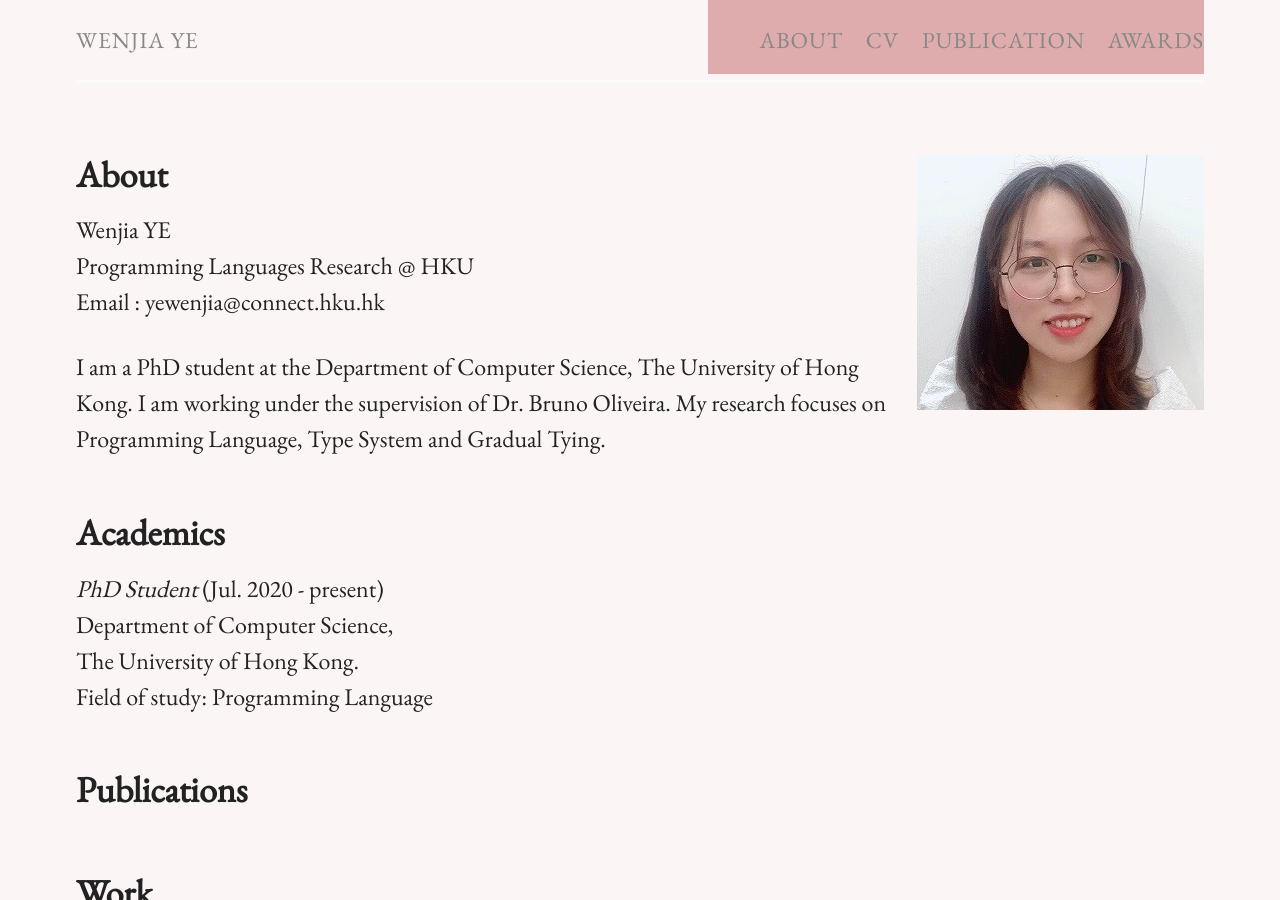
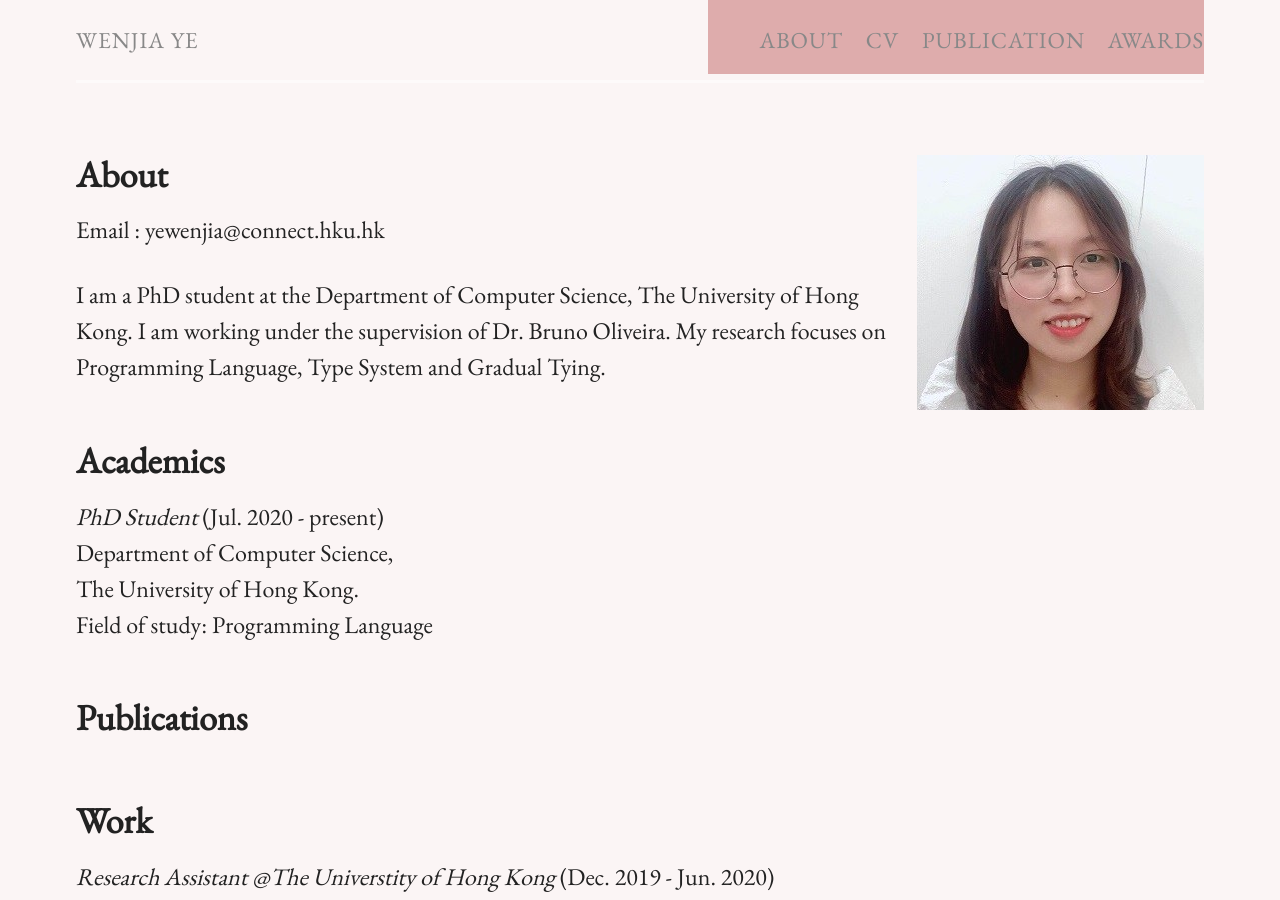
Before and after one commit to YeWenjia/YeWenjia.github.io, a Jekyll site: the page built from index.md, in a window 1280 px wide and 900 px high. Built offline with Jekyll 4.4.1, drawn with Linux system fonts in a browser that asks for light colours.

Commit message:
Update index.md

```diff
--- a/index.md
+++ b/index.md
@@ -8,8 +8,8 @@ permalink: /
 
 ## About
 
-Wenjia YE <br />
-Programming Languages Research @ HKU <br />
+<!-- Wenjia YE <br /> -->
+<!-- Programming Languages Research @ HKU <br /> -->
 Email : yewenjia@connect.hku.hk
 
 I am a PhD student at the Department of Computer Science, The University of Hong Kong. I am working under the supervision of Dr. Bruno Oliveira.
```
